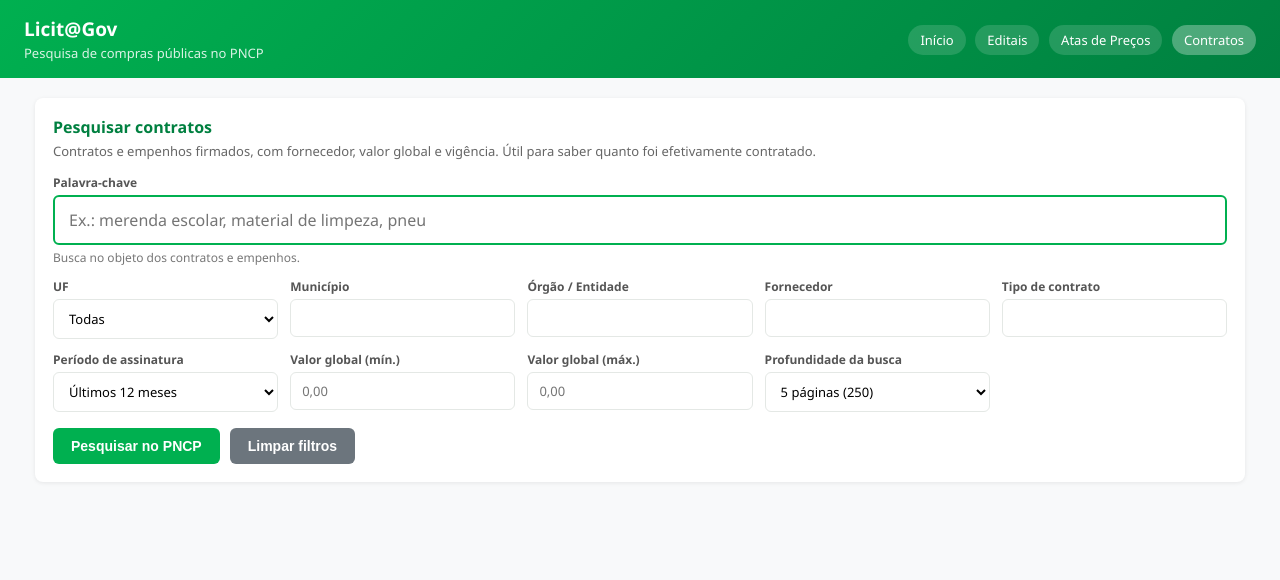
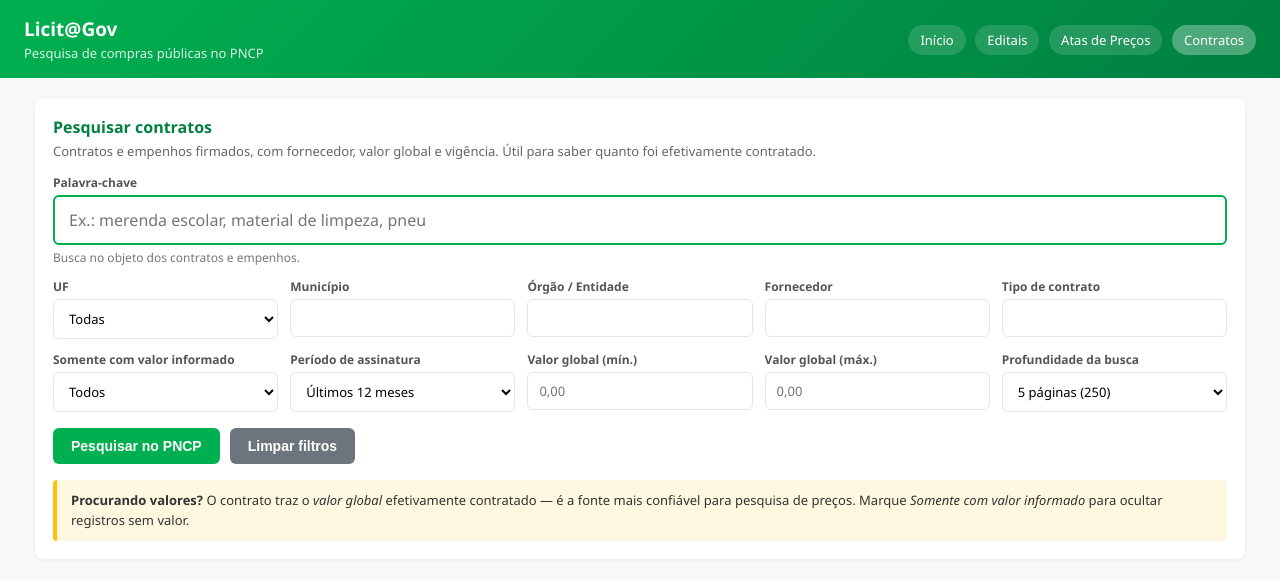
Before and after one commit to Cezarj59/pncp-pesquisa, a plain HTML site: page contratos.html in a window 1280 px wide. Drawn offline with Linux system fonts and the light colour scheme.

Commit message:
fix(filtros): valor maximo vazio excluia registros que tinham valor
A funcao que converte campo em numero tratava null como 0. Com os campos
valorMin e valorMax em branco, o filtro de maximo virava "valor <= 0" e
descartava todo registro com valor maior que zero. Sobravam apenas os de
valor 0 e os sigilosos, dando a impressao de que o PNCP nao publica valores.

- campo vazio agora vira null e o filtro nao e aplicado
- novo filtro "Somente com valor informado", para pesquisas de preco
- aviso nas telas de editais e contratos explicando onde o valor aparece
- orcamento sigiloso continua sendo limitacao da fonte, nao do filtro

```diff
--- a/contratos.html
+++ b/contratos.html
@@ -35,6 +35,13 @@
                 <button type="button" class="sec" id="btn-limpar">Limpar filtros</button>
             </div>
         </form>
+
+        <div class="aviso" style="margin-top: 16px; margin-bottom: 0;">
+            <strong>Procurando valores?</strong>
+            O contrato traz o <em>valor global</em> efetivamente contratado — é a fonte
+            mais confiável para pesquisa de preços. Marque
+            <em>Somente com valor informado</em> para ocultar registros sem valor.
+        </div>
     </div>
 
 </main>
--- a/js/filtros.js
+++ b/js/filtros.js
@@ -53,6 +53,8 @@ const FILTROS = {
         { id: 'situacao', rotulo: 'Situação no PNCP', tipo: 'select', opcoes: SITUACOES },
         { id: 'srp', rotulo: 'Registro de preços', tipo: 'select',
           opcoes: [['','Todos'],['sim','Sim'],['nao','Não']] },
+        { id: 'comValor', rotulo: 'Somente com valor informado', tipo: 'select',
+          opcoes: [['','Todos'],['sim','Sim']] },
         { id: 'dias', rotulo: 'Período de publicação', tipo: 'select',
           opcoes: PERIODOS, padrao: '365' },
         { id: 'valorMin', rotulo: 'Valor estimado (mín.)', tipo: 'numero' },
@@ -85,6 +87,8 @@ const FILTROS = {
         { id: 'orgao', rotulo: 'Órgão / Entidade', tipo: 'texto' },
         { id: 'fornecedor', rotulo: 'Fornecedor', tipo: 'texto' },
         { id: 'tipoContrato', rotulo: 'Tipo de contrato', tipo: 'texto' },
+        { id: 'comValor', rotulo: 'Somente com valor informado', tipo: 'select',
+          opcoes: [['','Todos'],['sim','Sim']] },
         { id: 'dias', rotulo: 'Período de assinatura', tipo: 'select',
           opcoes: PERIODOS, padrao: '365' },
         { id: 'valorMin', rotulo: 'Valor global (mín.)', tipo: 'numero' },
```
Also changed, not shown: editais.html (+8 -0 lines), js/resultados.js (+18 -0 lines).
